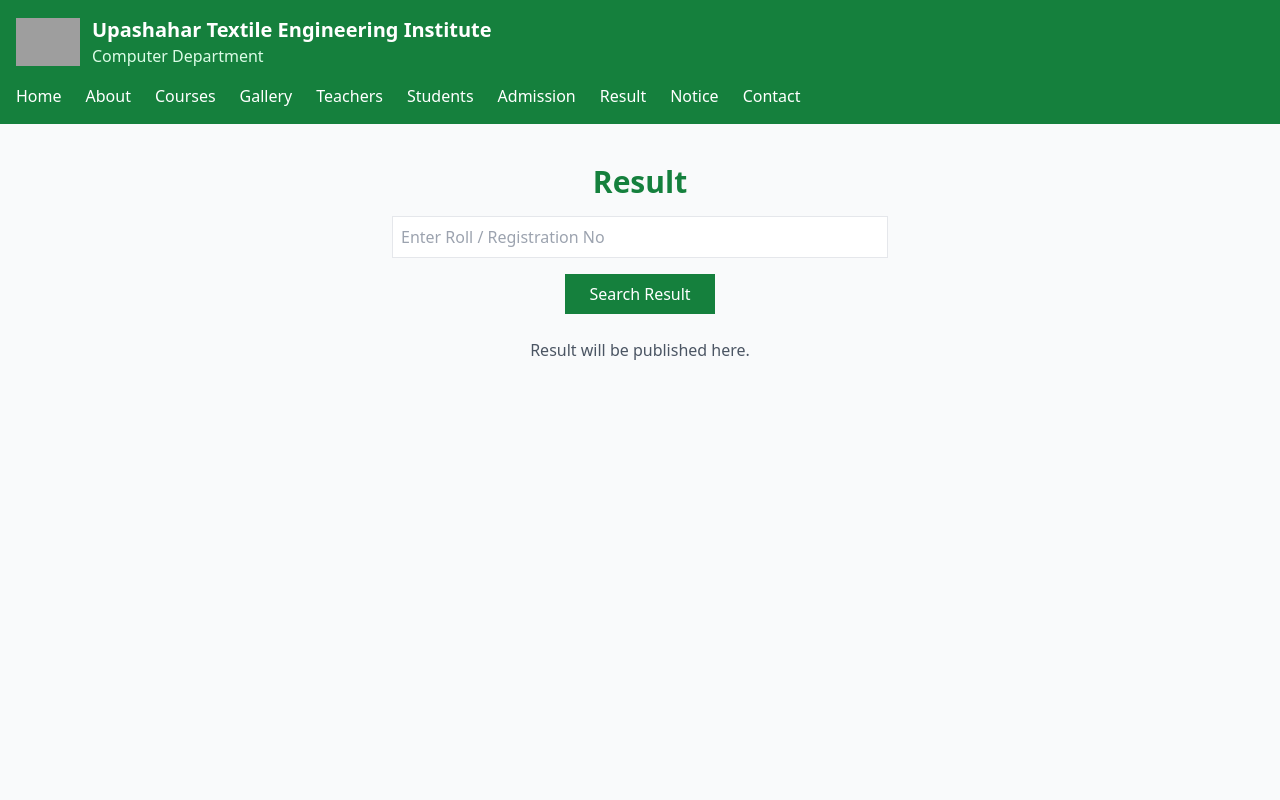
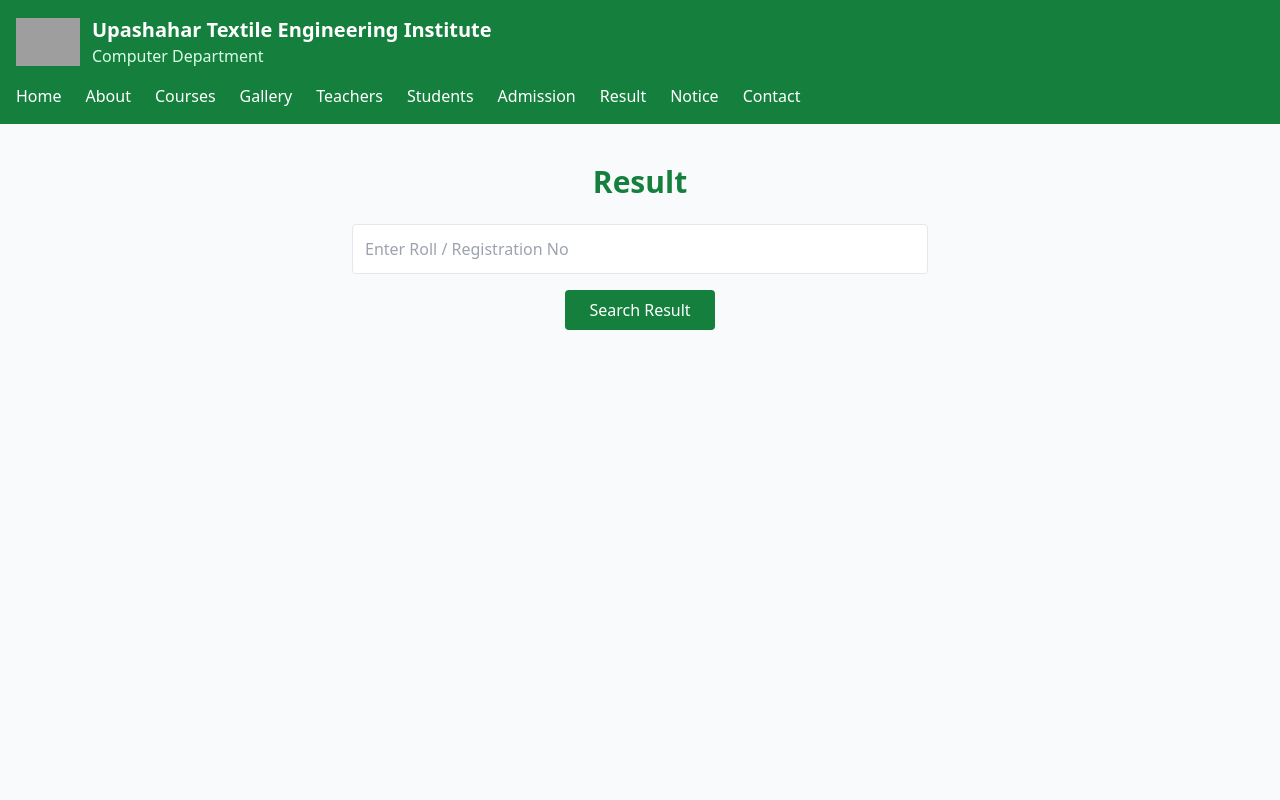
Before and after one commit to Mijanurrmiraj/utei.cst, a Next.js app: page /result in a window 1280 px wide. Shown: the top 800 px of the page. Built offline with nearby package versions, Linux system fonts and the light colour scheme; grey boxes are pictures that could not be loaded.

Commit message:
Update page.js

```diff
--- a/app/result/page.js
+++ b/app/result/page.js
@@ -1,22 +1,67 @@
-export default function Result() {
+"use client";
+import { useState } from "react";
+import results from "@/data/results.json";
+
+export default function ResultPage() {
+  const [roll, setRoll] = useState("");
+  const [data, setData] = useState(null);
+
+  const searchResult = () => {
+    const found = results.find(
+      r => r.roll === roll && r.published === true
+    );
+    setData(found || "not-found");
+  };
+
   return (
-    <div className="max-w-xl mx-auto p-10 text-center">
-      <h2 className="text-3xl font-bold text-green-700 mb-4">
-        Result
-      </h2>
+    <div className="max-w-xl mx-auto py-10 text-center">
+      <h1 className="text-3xl font-bold text-green-700 mb-6">Result</h1>
 
       <input
-        className="w-full p-2 border mb-4"
+        type="text"
         placeholder="Enter Roll / Registration No"
+        value={roll}
+        onChange={e => setRoll(e.target.value)}
+        className="border w-full p-3 rounded mb-4"
       />
 
-      <button className="bg-green-700 text-white px-6 py-2">
+      <button
+        onClick={searchResult}
+        className="bg-green-700 text-white px-6 py-2 rounded"
+      >
         Search Result
       </button>
 
-      <p className="mt-6 text-gray-600">
-        Result will be published here.
-      </p>
+      {data === "not-found" && (
+        <p className="text-red-600 mt-4">Result not found</p>
+      )}
+
+      {data && data !== "not-found" && (
+        <div className="mt-6 text-left border p-4 rounded">
+          <p><b>Name:</b> {data.name}</p>
+          <p><b>Roll:</b> {data.roll}</p>
+          <p><b>Session:</b> {data.session}</p>
+
+          <table className="w-full mt-4 border">
+            <thead>
+              <tr className="bg-green-100">
+                <th className="border p-2">Subject</th>
+                <th className="border p-2">Theory</th>
+                <th className="border p-2">Practical</th>
+              </tr>
+            </thead>
+            <tbody>
+              {data.subjects.map((s, i) => (
+                <tr key={i}>
+                  <td className="border p-2">{s.name}</td>
+                  <td className="border p-2">{s.theory}</td>
+                  <td className="border p-2">{s.practical}</td>
+                </tr>
+              ))}
+            </tbody>
+          </table>
+        </div>
+      )}
     </div>
   );
 }
```
